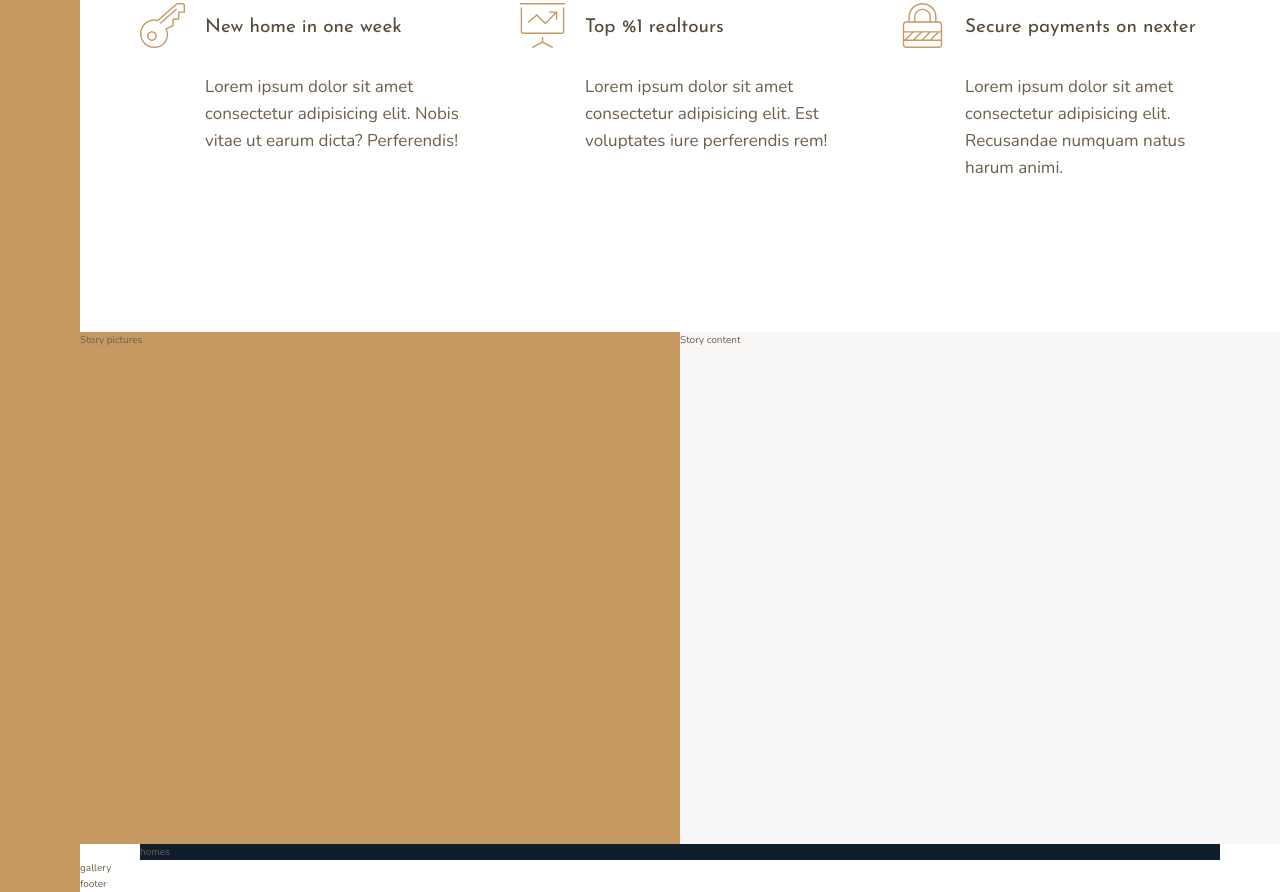
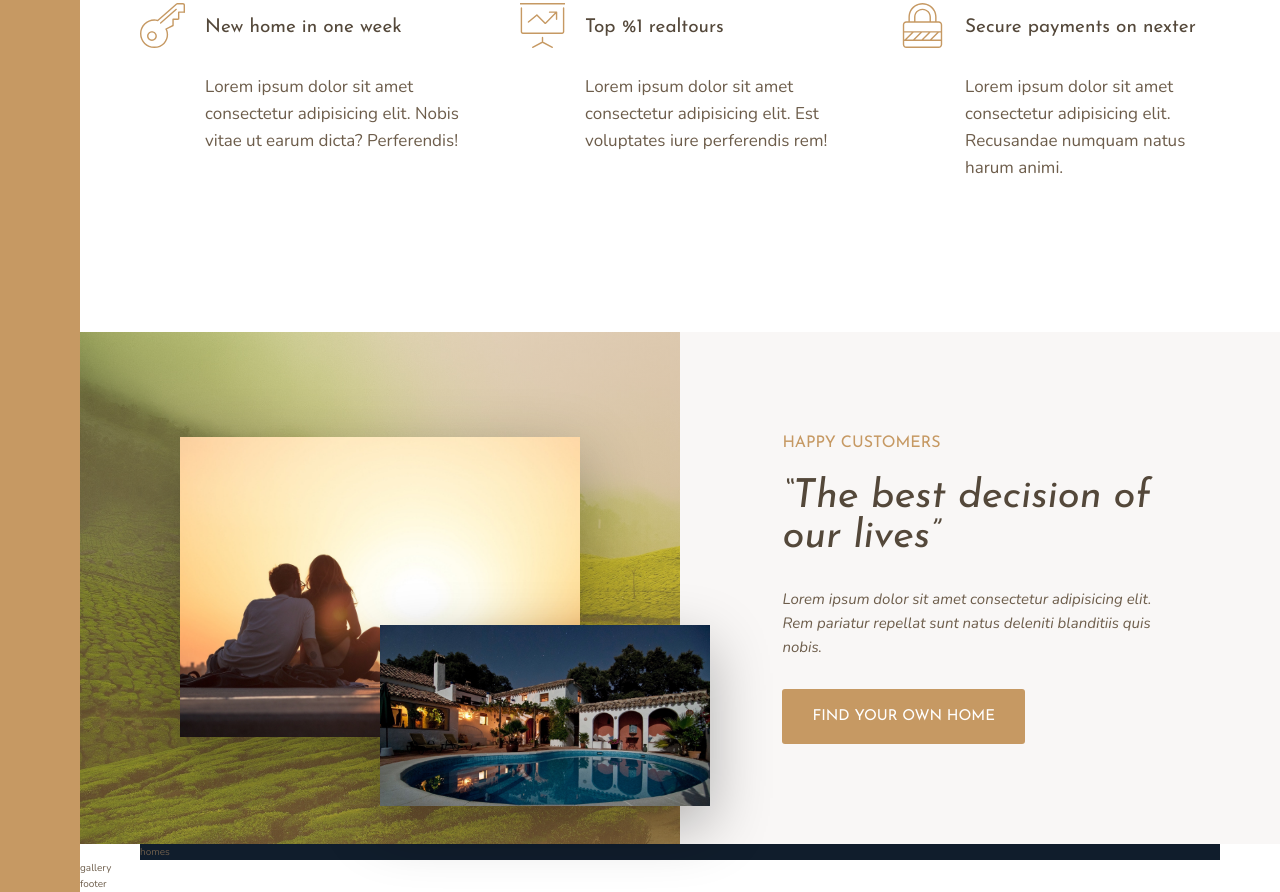
Before and after one commit to nadirozsoy/Nexter, a website: page index.html in a window 1280 px wide. Shown: the part 1006-1898 px from the top of the page. Drawn offline with nearby package versions, Linux system fonts and the light colour scheme.

Commit message:
Added | story

```diff
--- a/assets/scss/abstracts/_variables.scss
+++ b/assets/scss/abstracts/_variables.scss
@@ -13,13 +13,13 @@ $color-grey-light-2: #aaa;
 $color-grey-dark-1: #54483a;
 $color-grey-dark-2: #6d5d4b;
 
-// $transition-1: all 0.2s;
+$transition-1: all 0.2s;
 // $transition-2: all 0.5s;
 
-// $shadow-1: 0 2rem 6rem rgba($color-black, 0.3);
-// $shadow-2: 0 1rem 4rem rgba($color-black, 0.6);
+$shadow-1: 0 0 1.3rem rgba(#000, 0.6);
+$shadow-2: 0 2rem 6rem rgba(#000, 0.3);
 
-// $radius-1: 3px;
+$radius-1: 3px;
 
 $font-primary: 'Nunito', sans-serif;
 $font-display: 'Josefin Sans', sans-serif;
--- a/assets/scss/base/_typography.scss
+++ b/assets/scss/base/_typography.scss
@@ -18,10 +18,23 @@ body {
 
 .heading-2 {
   @extend %heading;
+  font-size: 4rem;
+  font-style: italic;
+  line-height: 1;
+
+  &--light {
+    color: $color-grey-light-1;
+  }
+  &--dark {
+    color: $color-grey-dark-1;
+  }
 }
 
 .heading-3 {
   @extend %heading;
+  font-size: 1.6rem;
+  text-transform: uppercase;
+  color: $color-primary;
 }
 
 .heading-4 {
--- a/assets/scss/base/_utilities.scss
+++ b/assets/scss/base/_utilities.scss
@@ -1,15 +1,15 @@
-.d-flex {
-  display: flex;
+.mb-sm {
+  margin-bottom: 2rem;
 }
 
-.position-absolute {
-  position: absolute;
+.mb-md {
+  margin-bottom: 3rem;
 }
 
-.position-relative {
-  position: relative;
+.mb-lg {
+  margin-bottom: 4rem;
 }
 
-.align-center {
-  align-items: center;
+.mb-xl {
+  margin-bottom: 8rem;
 }
--- /dev/null
+++ b/assets/scss/components/_button.scss
@@ -0,0 +1,21 @@
+.btn {
+  border: none;
+  cursor: pointer;
+  color: #fff;
+  font-size: 1.5rem;
+  background-color: $color-primary;
+  padding: 2rem 3rem;
+  font-family: $font-display;
+  text-transform: uppercase;
+  border-radius: $radius-1;
+  transition: $transition-1;
+
+  &:hover {
+    background-color: $color-primary-dark;
+    box-shadow: $shadow-1;
+  }
+
+  &:active {
+    transform: scale(1.02);
+  }
+}
--- a/assets/scss/layout/_story.scss
+++ b/assets/scss/layout/_story.scss
@@ -1,11 +1,47 @@
 .story {
   &__pictures {
-    background-color: $color-primary;
+    background-image: linear-gradient(
+        to right bottom,
+        rgba($color-primary, 0.3),
+        rgba($color-primary-dark, 0.6)
+      ),
+      url('/assets/img/back.jpg');
+    background-size: cover;
     grid-area: 3 / full-start/4/col-end 4;
+    display: grid;
+    grid-template-columns: repeat(6, 1fr);
+    grid-template-rows: repeat(6, 1fr);
+    align-items: center;
+  }
+
+  &__img--1 {
+    width: 100%;
+    grid-area: 2/2/6/6;
+    box-shadow: $shadow-2;
+  }
+
+  &__img--2 {
+    width: 110%;
+    grid-area: 4/4/7/7;
+    z-index: 10;
+    box-shadow: $shadow-2;
   }
 
   &__content {
     background-color: $color-grey-light-1;
     grid-area: 3 / col-start 5/4 / full-end;
+    padding: 6rem 8vw;
+    // display: flex;
+    // flex-direction: column;
+    // justify-content: center;
+    // align-items: flex-start;  //  codes of the same function
+    display: grid;
+    justify-items: start;
+    align-content: center;
+  }
+
+  &__text {
+    font-size: 1.5rem;
+    font-style: italic;
   }
 }
--- a/assets/scss/main.scss
+++ b/assets/scss/main.scss
@@ -4,10 +4,11 @@
 
 @import 'base/base';
 @import 'base/typography';
+@import 'base/animations';
 @import 'base/utilities';
-@import 'base/animations';
 
 @import 'components/feature';
+@import 'components/button';
 
 @import 'layout/container';
 @import 'layout/features';
--- a/index.html
+++ b/index.html
@@ -83,11 +83,24 @@
     </section>
 
     <div class="story__pictures">
-        Story pictures
+        <img src="assets/img/story-1.jpeg" alt="Couple with new house" class="story__img--1">
+        <img src="assets/img/story-2.jpeg" alt="New house" class="story__img--2">
     </div>
 
     <div class="story__content">
-        Story content
+        <h3 class="heading-3 mb-sm">
+            Happy Customers
+        </h3>
+        <h2 class="heading-2 heading-2--dark mb-md">
+            &ldquo;The best decision of our lives&rdquo;
+        </h2>
+        <p class="story__text mb-md">
+            Lorem ipsum dolor sit amet consectetur adipisicing elit. Rem pariatur repellat sunt natus deleniti
+            blanditiis quis nobis.
+        </p>
+        <button class="btn">
+            Find your own home
+        </button>
     </div>
 
     <section class="homes">
```
Also changed, not shown: assets/css/style.css.
